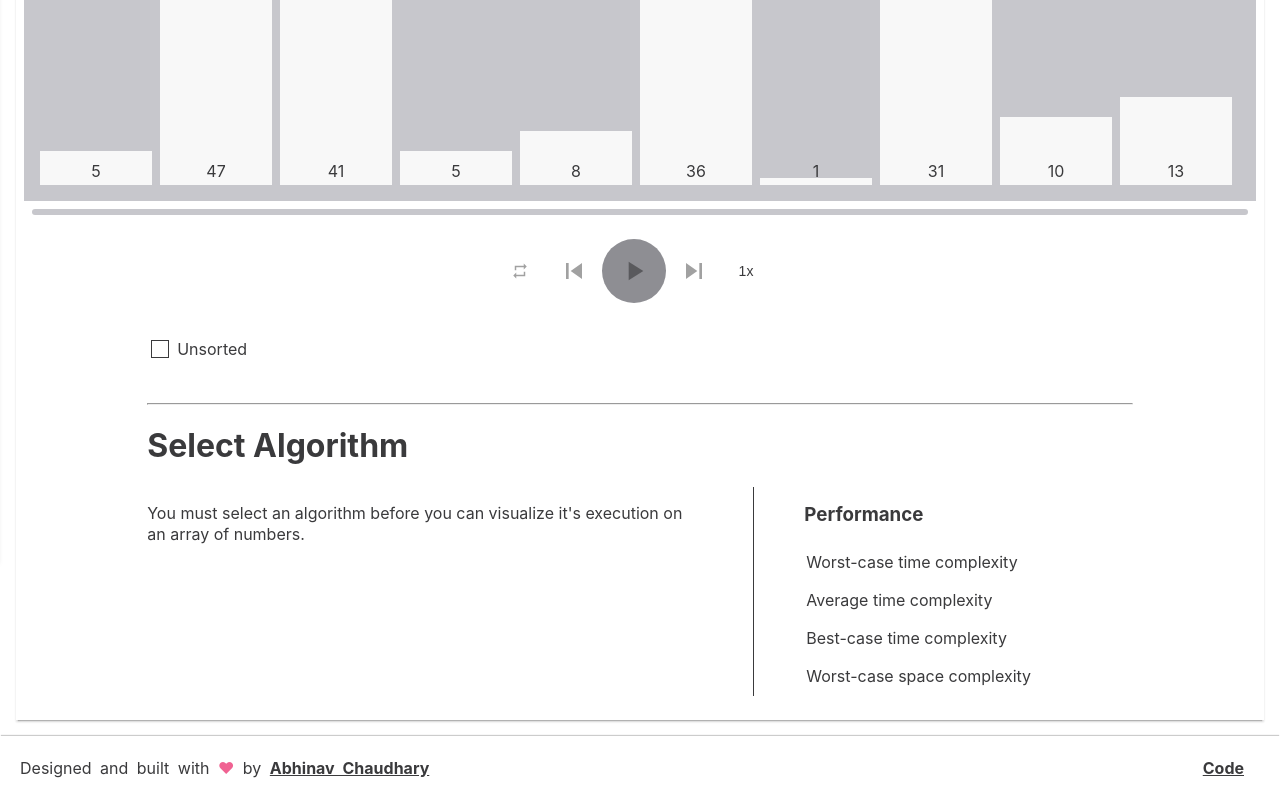
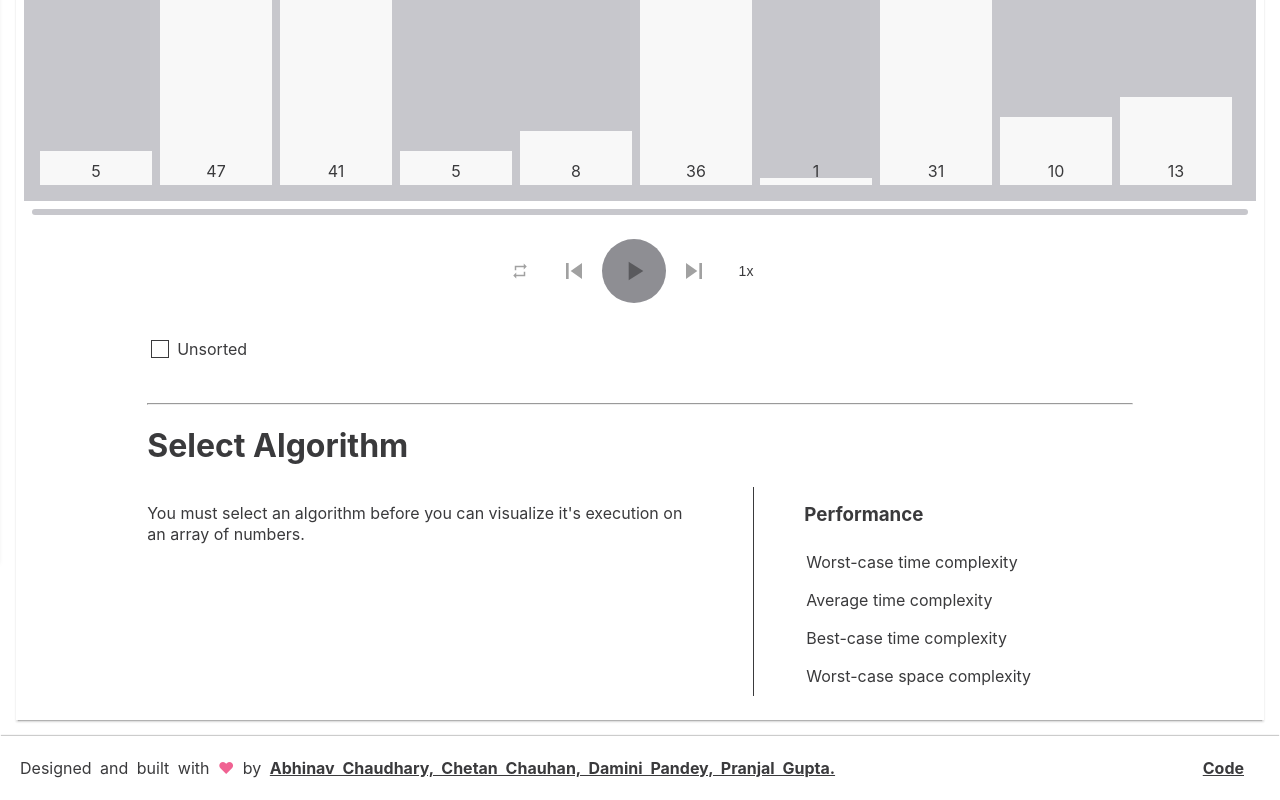
Before and after one commit to abhinav80066/Sorting-Algorithms-Visualizer, a React (Create React App) app: page / in a window 1280 px wide. Shown: the part 239-1039 px from the top of the page. Built offline with nearby package versions, Linux system fonts and the light colour scheme.

Commit message:
build version

```diff
--- a/src/components/units/Footer/index.js
+++ b/src/components/units/Footer/index.js
@@ -13,7 +13,7 @@ const Footer = (props) => {
           rel="noopener noreferrer"
           className="Footer__Link"
         >
-          Abhinav Chaudhary
+          Abhinav Chaudhary, Chetan Chauhan, Damini Pandey, Pranjal Gupta.
         </a>
       </section>
 
```
